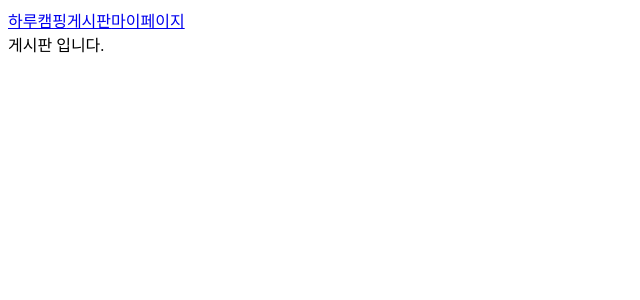
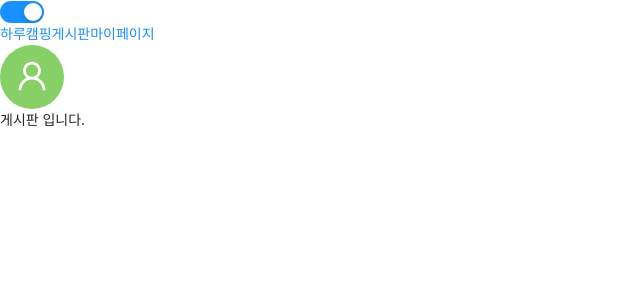
Before and after one commit to dnwn-9001/haru_camping, a Next.js app: page /board in a window 1280 px wide. Shown: the top 300 px of the page, without its empty margins (0-640 px from the left). Built offline with nearby package versions, Linux system fonts and the light colour scheme.

Commit message:
_app.js 생성후 공통 부분추가, Header.js에 antd icon 적용

```diff
--- a/components/AppLayout.js
+++ /dev/null
@@ -1,28 +0,0 @@
-import React from "react";
-import PropTypes from "prop-types";
-import Link from "next/link";
-
-const AppLayout = ({ children }) => {
-  return (
-    <div>
-      <div>
-        <Link href="/">
-          <a>하루캠핑</a>
-        </Link>
-        <Link href="/board">
-          <a>게시판</a>
-        </Link>
-        <Link href="/profile">
-          <a>마이페이지</a>
-        </Link>
-      </div>
-      {children}
-    </div>
-  );
-};
-
-AppLayout.propTypes = {
-  children: PropTypes.node.isRequired,
-};
-
-export default AppLayout;
--- /dev/null
+++ b/components/Header.js
@@ -0,0 +1,47 @@
+import React from "react";
+import PropTypes from "prop-types";
+import Link from "next/link";
+import { UserOutlined } from "@ant-design/icons";
+import { Avatar } from "antd";
+import { Switch } from "antd";
+
+const Header = ({ children }) => {
+  return (
+    <div>
+      <div>
+        <Switch defaultChecked onChange={onChange} />
+      </div>
+      <div>
+        <Link href="/">
+          <a>하루캠핑</a>
+        </Link>
+        <Link href="/board">
+          <a>게시판</a>
+        </Link>
+        <Link href="/profile">
+          <a>마이페이지</a>
+        </Link>
+      </div>
+
+      <Avatar
+        size={64}
+        icon={<UserOutlined />}
+        style={{
+          backgroundColor: "#87d068",
+        }}
+      />
+
+      {children}
+    </div>
+  );
+};
+
+const onChange = (checked) => {
+  console.log(`switch to ${checked}`);
+};
+
+Header.propTypes = {
+  children: PropTypes.node.isRequired,
+};
+
+export default Header;
--- a/package.json
+++ b/package.json
@@ -17,8 +17,11 @@
   },
   "homepage": "https://github.com/dnwn-9001/haru_camping#readme",
   "dependencies": {
+    "@ant-design/icons": "^4.8.0",
+    "antd": "^4.24.10",
     "next": "^9.5.5",
-    "prop-types": "^15.8.1"
+    "prop-types": "^15.8.1",
+    "styled-components": "^5.3.11"
   },
   "devDependencies": {
     "eslint": "^8.41.0",
--- /dev/null
+++ b/pages/_app.js
@@ -0,0 +1,22 @@
+import React from "react";
+import PropTypes from "prop-types";
+import Head from "next/head";
+import "antd/dist/antd.css";
+
+const App = ({ Component }) => {
+  return (
+    <>
+      <Head>
+        <meta charSet="utf-8" />
+        <title>Haru Camping</title>
+      </Head>
+      <Component />
+    </>
+  );
+};
+
+App.propTypes = {
+  Component: PropTypes.elementType.isRequired,
+};
+
+export default App;
--- a/pages/board.js
+++ b/pages/board.js
@@ -1,11 +1,18 @@
 import React from "react";
-import AppLayout from "../components/AppLayout";
+import Header from "../components/Header";
+import Head from "next/head";
 
 const Board = () => {
   return (
-    <AppLayout>
-      <div>게시판 입니다.</div>
-    </AppLayout>
+    <>
+      <Head>
+        <title>게시판 | Haru Camping</title>
+      </Head>
+
+      <Header>
+        <div>게시판 입니다.</div>
+      </Header>
+    </>
   );
 };
 
--- a/pages/index.js
+++ b/pages/index.js
@@ -1,5 +1,5 @@
 import React from "react";
-import AppLayout from "../components/AppLayout";
+import AppLayout from "../components/Header";
 
 const Home = () => {
   return (
```
Also changed, not shown: pages/login.js (+18 -0 lines), pages/profile.js (+10 -4 lines), pages/signup.js (+12 -1 lines), components/Footer.js (added), 1 other file (tests, documents, lock files or other folders).
